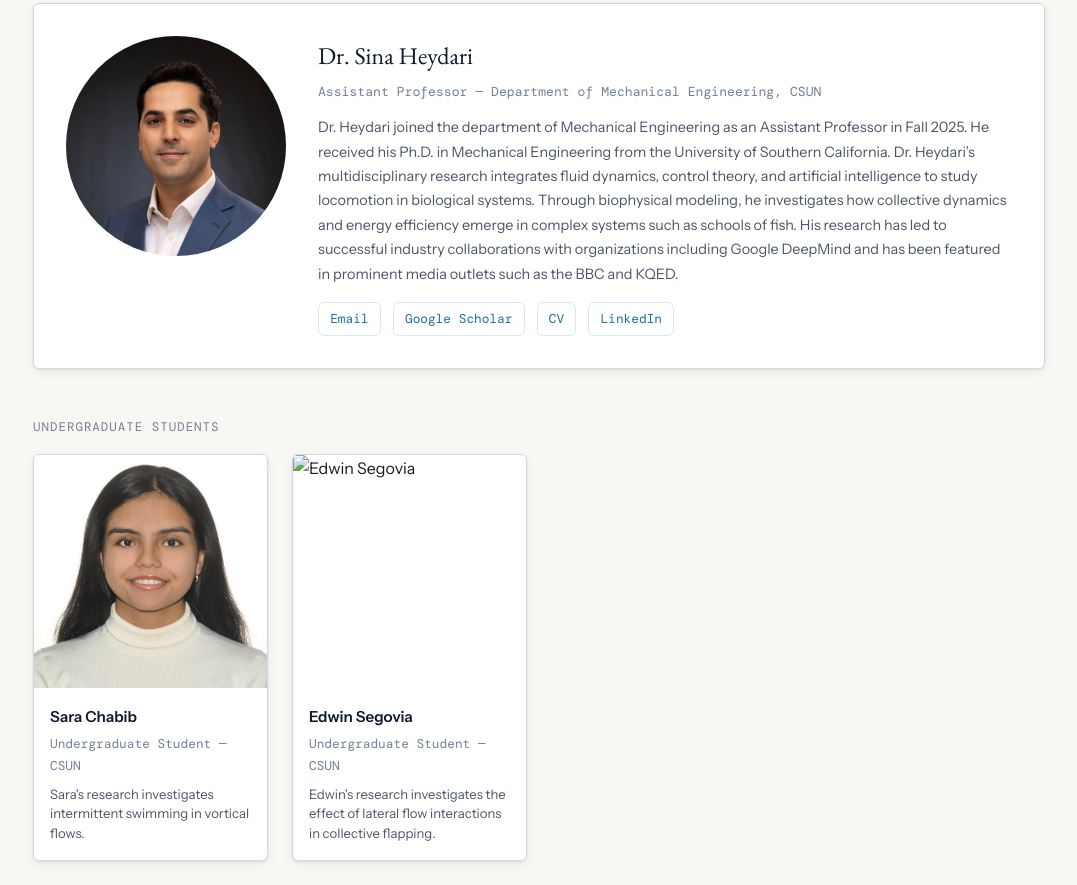
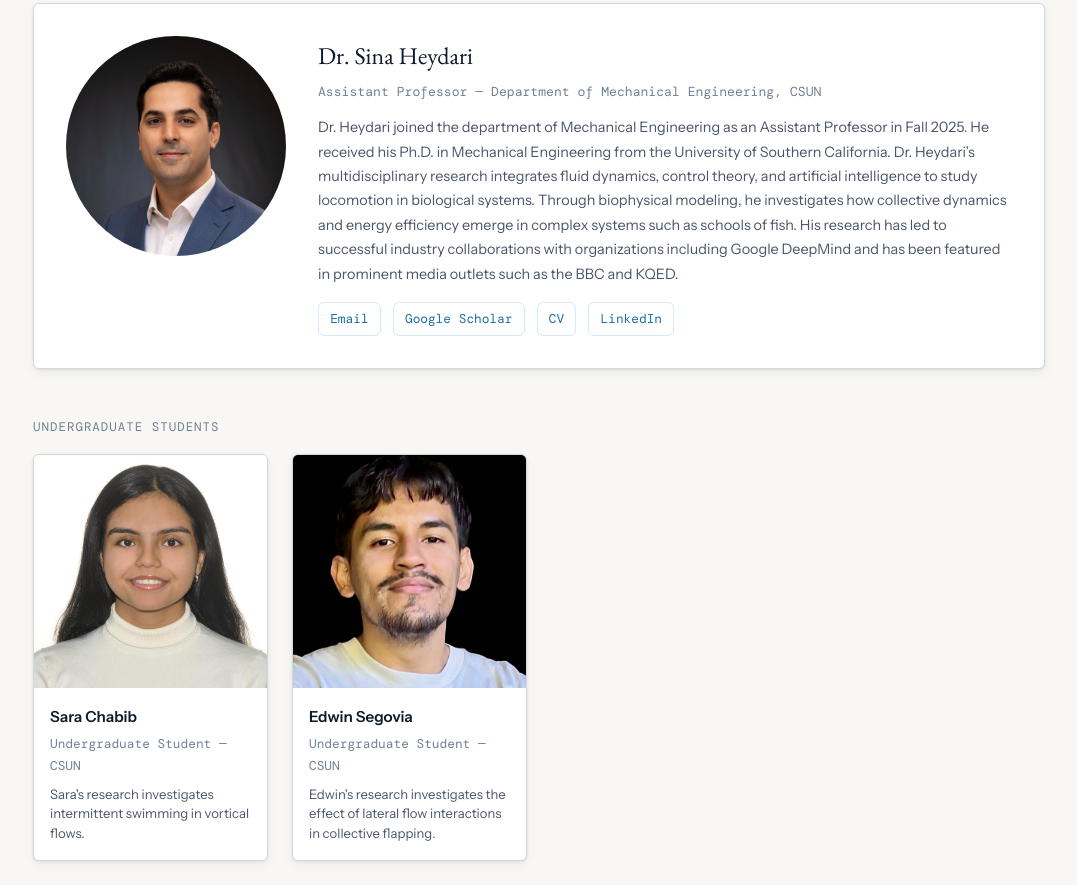
Before and after one commit to csun-scalelab/csun-scalelab.github.io, a plain HTML site: page team.html in a window 1280 px wide. Shown: the part 393-1278 px from the top of the page, without its empty margins (101-1178 px from the left). Drawn offline with nearby package versions, Linux system fonts and the light colour scheme.

Commit message:
Update team.html

```diff
--- a/team.html
+++ b/team.html
@@ -72,7 +72,7 @@ Dr. Heydari’s multidisciplinary research integrates fluid dynamics, control th
           </div>
 
           <div class="member-card">
-            <img src="edwin.png" alt="Edwin Segovia" style="width:100%;aspect-ratio:1;object-fit:cover;" />
+            <img src="edwin.jpg" alt="Edwin Segovia" style="width:100%;aspect-ratio:1;object-fit:cover;" />
             <div class="member-info">
               <div class="member-name">Edwin Segovia</div>
               <div class="member-role">Undergraduate Student — CSUN</div>
```
